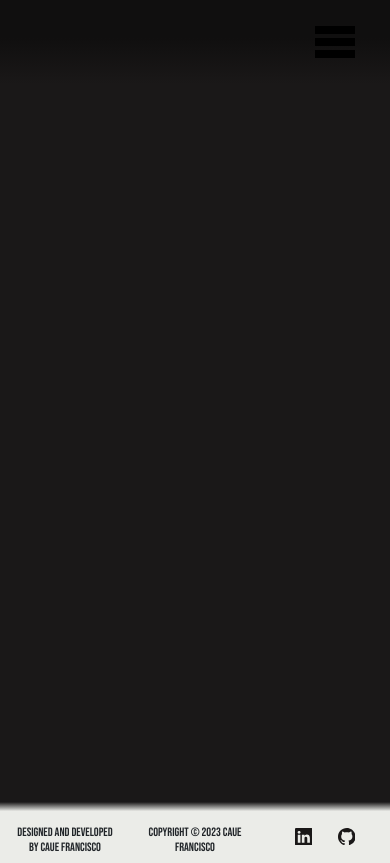
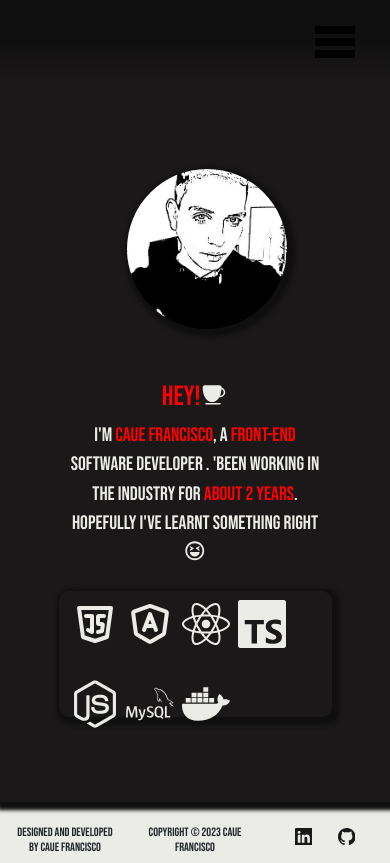
Before and after one commit to cauefrancisco/my-portfolio, a React (Create React App) app: page /about in a window 390 px wide. Built offline with nearby package versions, Linux system fonts and the light colour scheme; a web font is replaced by a local one.

Commit message:
about page

```diff
--- a/src/pages/About/About.css
+++ b/src/pages/About/About.css
@@ -1,4 +1,128 @@
 .about {
-  height: 85vh;
-  color: red;
+  display: flex;
+  min-height: 85vh;
+  height: auto;
 }
+
+.profile{
+  display: flex;
+  flex-direction: column;
+  align-items: center;
+  justify-content: center;
+  margin: 0 auto;
+  min-height: 100dvh;
+  height: auto;
+  width: 100%;
+  /* border: 1px solid red; */
+      box-shadow: 3px 3px 4px 5px var(--black-medium);
+
+}
+
+  .profile-pic{
+    /* margin-top: 2dvh; */
+    height: 15rem;
+    width: 15rem;
+    border-radius: 50%;
+    /* transition: all 1s ease-in-out; */
+    /* box-shadow: 3px 3px 4px 5px var(--black-medium); */
+  }
+
+  .pic{
+    height: 15rem;
+    width: 15rem;
+    object-fit: cover;
+    border-radius: 50%;
+    box-shadow: 3px 3px 4px 5px var(--black-medium);
+
+  }
+
+  .intro{
+    max-height: 25dvh;
+    max-width: 70%;
+    margin-top: 6vh;
+    /* border: 1px solid white; */
+    color: var(--white-heavy);
+    font-size: 2rem;
+    text-align: center;
+  }
+
+  .spanRed{
+    color: var(--plain-red);
+  }
+
+  .spanWhite{
+    color: var(--white-heavy);
+  }
+
+  .intro-title{
+    color: var(--plain-red);
+    text-align: center;
+  }
+
+  .iconsContainer{
+    display: flex;
+    flex-wrap: wrap;
+    /* border: 1px solid green; */
+    border-radius: 10px;
+    max-width: 70%;
+    max-height: 15vh;
+    text-align: center;
+    justify-content: center;
+    align-items: center;
+    justify-items: center;
+    box-shadow: 3px 3px 4px 5px var(--black-medium);
+  }
+
+  .iconsList{
+    display: flex;
+    flex-wrap: wrap;
+    list-style: none;
+    gap: 4dvw;
+  }
+
+  .icons{
+    font-size: 5rem;
+    color: var(--white-heavy);
+  }
+
+  .icons:hover {
+    font-size: 5.3rem;
+    color: var(--blue-heavy);
+
+  }
+
+@media (max-width: 600px){
+
+  .profile{
+    min-height: 60dvh;
+  }
+
+  .profile-pic{
+    height: 10rem;
+    width: 10rem;
+    border-radius: 50%;
+    /* transition: all 1s ease-in-out; */
+  }
+
+  .pic{
+    height: 10rem;
+    width: 10rem;
+    object-fit: cover;
+    border-radius: 50%;
+  }
+
+  .intro{
+    font-size: 5vw;
+  }
+
+  .iconsList{
+    margin: 0 auto;
+    padding: 0 !important;
+    gap: 2dvw;
+  }
+
+  .icons{
+    font-size: 3rem;
+    color: var(--white-heavy);
+  }
+}
--- a/src/pages/About/About.jsx
+++ b/src/pages/About/About.jsx
@@ -1,10 +1,55 @@
 import React from 'react';
+import { FaDocker, FaNodeJs, FaReact, FaRegLaughSquint } from 'react-icons/fa';
+import { IoIosCafe } from 'react-icons/io';
+import { SiMysql, SiTypescript } from 'react-icons/si';
+import { TbBrandAngular, TbBrandJavascript } from 'react-icons/tb';
+import profile from './../../assets/profile.png';
 import './About.css';
 
+
 export default function About() {
+
+
+
   return (
     <div className='about'>
+      <div className="profile row">
 
+        <div className="profile-pic">
+          <img src={profile} className="pic" alt="" />
+        </div>
+
+        <div className="intro col">
+          <h1 className='intro-title'>Hey!<IoIosCafe className='spanWhite'/> </h1>
+          <p>
+            I'm <span className='spanRed'>Caue Francisco</span>, a <span className='spanRed'>Front-end</span> <span className='spanWhite'>Software developer</span> .
+            'been working in the industry for <span className='spanRed'>about 2 years</span>. Hopefully i've learnt something right <FaRegLaughSquint />
+          </p>
+        </div>
+
+        <div className="iconsContainer">
+          <ul className='iconsList'>
+            <li className='icons'><TbBrandJavascript/></li>
+            <li className='icons'><TbBrandAngular /></li>
+            <li className='icons'><FaReact /></li>
+            <li className='icons'><SiTypescript /></li>
+            <li className='icons'><FaNodeJs /></li>
+            <li className='icons'><SiMysql /></li>
+            <li className='icons'><FaDocker /></li>
+          </ul>
+        </div>
+
+
+
+      </div>
+
+      <div className="projects">
+
+      </div>
+
+      <div className="resume">
+
+      </div>
     </div>
   )
 }
--- a/src/pages/Home/Home.css
+++ b/src/pages/Home/Home.css
@@ -17,6 +17,7 @@
   background: linear-gradient(var(--black-medium), var(--black-light) 45%);
   box-shadow: 3px 3px 4px 5px var(--black-medium), 3px 3px 4px 5px var(--black-medium);
   border-radius: 10px;
+  /* z-index: 2; */
 }
 
 
@@ -36,41 +37,26 @@
   font-size: 3.5vw;
 }
 
-.profile-pic{
+/* .profile-pic{
   position: absolute;
   top: 46vh;
   left: 68vw;
-  border-radius: 10%;
+  border-radius: 50rem;
   height: 35vh;
   width: auto;
   background-attachment: fixed;
-  transform: rotate(0.02turn);
-  padding: 0 !important;
-
-  /* background: linear-gradient(var(--black-medium), var(--plain-red) 60%);
-  box-shadow: 3px 3px 4px 5px var(--black-medium), 3px 3px 4px 5px var(--plain-red); */
+  /* transform: rotate(0.02turn);
+  padding: 10px !important;
 }
-
-/* .profile-pic:hover{
-  background: linear-gradient(var(--black-medium), var(--blue-heavy) 60%);
-  box-shadow: 3px 3px 4px 5px var(--black-medium), 3px 3px 4px 5px var(--blue-heavy);
-} */
 
 img{
 max-width:100%;
 max-height:100%;
-border-radius: inherit;
-object-fit: cover;
-image-rendering: optimizeQuality;
-/* box-shadow: 3px 3px 4px 5px var(--black-medium), 3px 3px 4px 5px var(--plain-red); */
-}
+padding: 10px;
+border-radius: 100rem;
+} */
 
-img:hover{
-  position: relative;
-  top: 1.3vh;
-  right: 0.5vw;
-  box-shadow: 3px 3px 4px 5px var(--black-medium), 3px 3px 4px 5px var(--blue-heavy);
-  }
+
 
 @media (min-width: 1201px) {
   .board-text{
@@ -110,17 +96,6 @@ img:hover{
     box-shadow: 3px 3px 4px 5px var(--black-medium);
     border-radius: 10px;
   }
-  .profile-pic{
-    position: absolute;
-    top: 5vh;
-    left: 50vw;
-    border-radius: 20%;
-    height: 23vh;
-    width: auto;
-    background-attachment: fixed;
-    transform: rotate(0.02turn);
-    padding: 0 !important;
-  }
 }
 
 @media (max-width: 600px) {
@@ -130,24 +105,6 @@ img:hover{
     margin: 0 auto;
     box-shadow: 3px 3px 4px 5px var(--black-medium);
     border-radius: 10px;
-  }
-
-  .profile-pic{
-    position: absolute;
-    top: 60vh;
-    left: 40vw;
-    border-radius: 20%;
-    height: 23vh;
-    width: 23vw;
-    border-radius: 50%;
-    object-fit: cover;
-    background-attachment: fixed;
-    transform: rotate(0.01turn);
-    padding: 0 !important;
-  }
-  .profile{
-    object-fit: cover;
-    border-radius: 50%;
   }
 
   .board-text{
```
Also changed, not shown: src/pages/Home/Home.jsx (+0 -19 lines).
